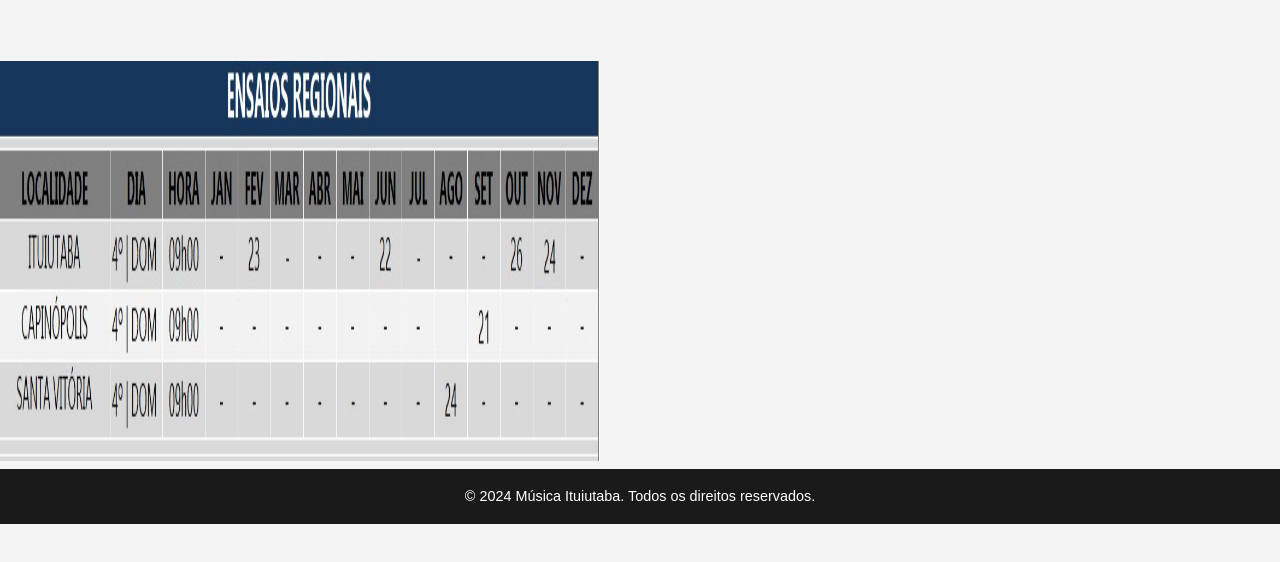
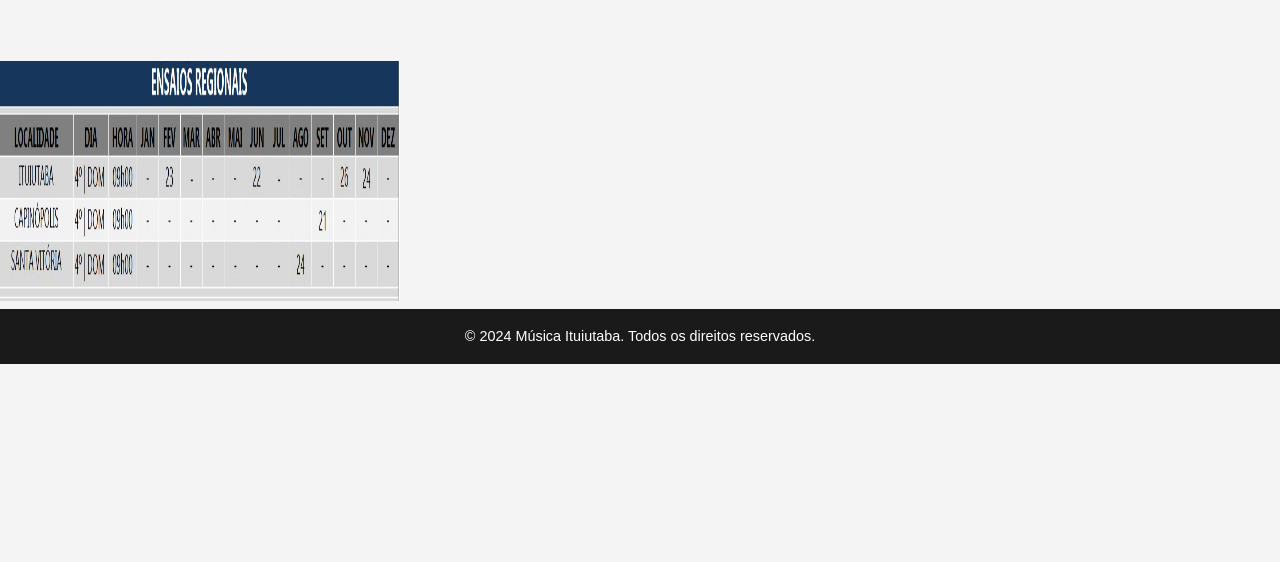
Before and after one commit to vinimacar/Musicaitba, a plain HTML site: page ensaios_regionais.html in a window 1280 px wide. Shown: the part 204-766 px from the top of the page. Drawn offline with Linux system fonts and the light colour scheme.

Commit message:
Update ensaios_regionais.html

```diff
--- a/ensaios_regionais.html
+++ b/ensaios_regionais.html
@@ -30,7 +30,8 @@
 
         <p>Informações detalhadas sobre os ensaios Regionais, incluindo horários, locais e outras informações importantes.</p>
     </section>
-         <img src="ensaiosreg.jpg" alt="Ensaios Regionais" width="600" height="400">
+
+    <img src="ensaiosreg.jpg" alt="Ensaios Regionais" width="400" height="240">
     <footer>
         <p>&copy; 2024 Música Ituiutaba. Todos os direitos reservados.</p>
     </footer>
```
